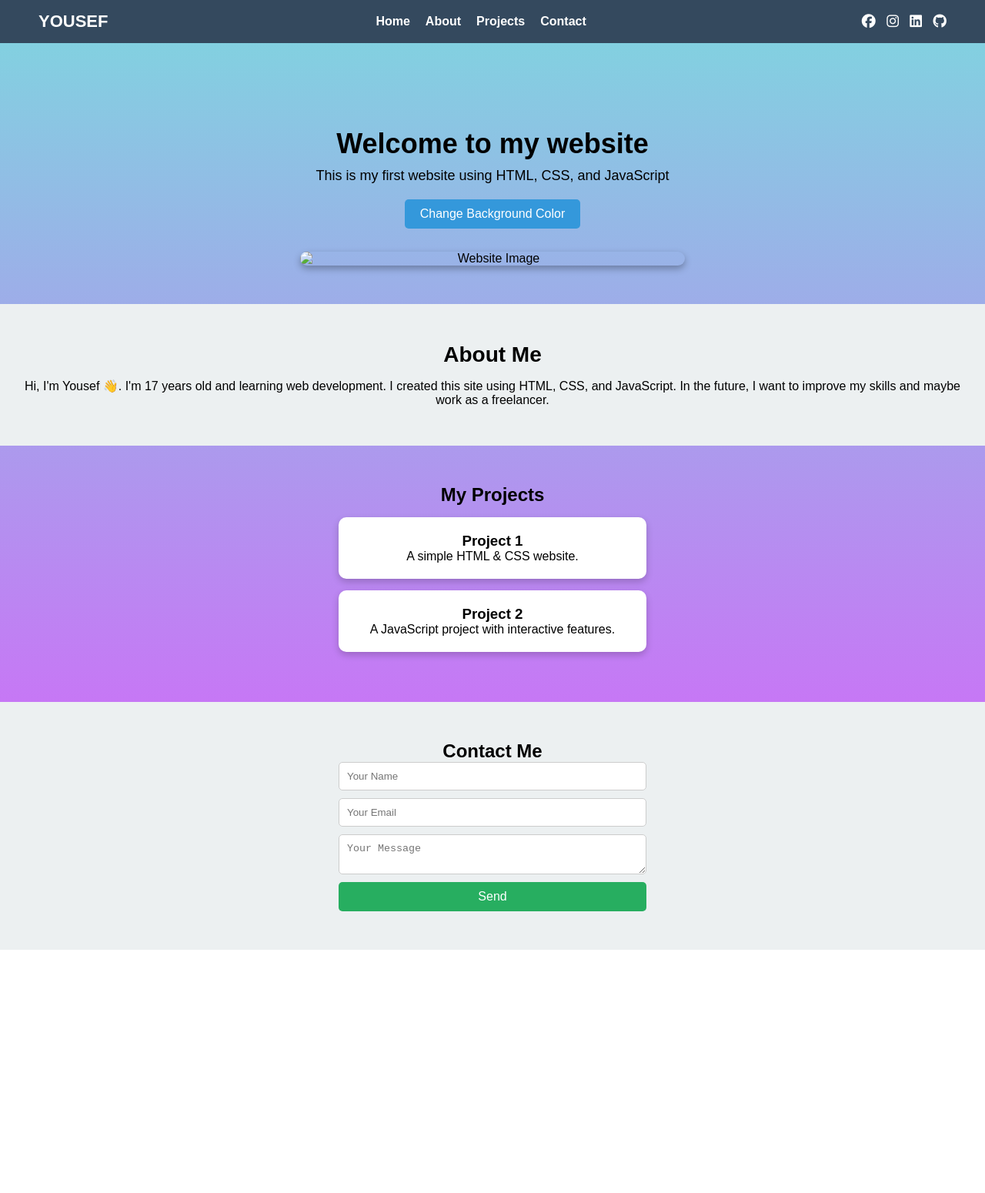
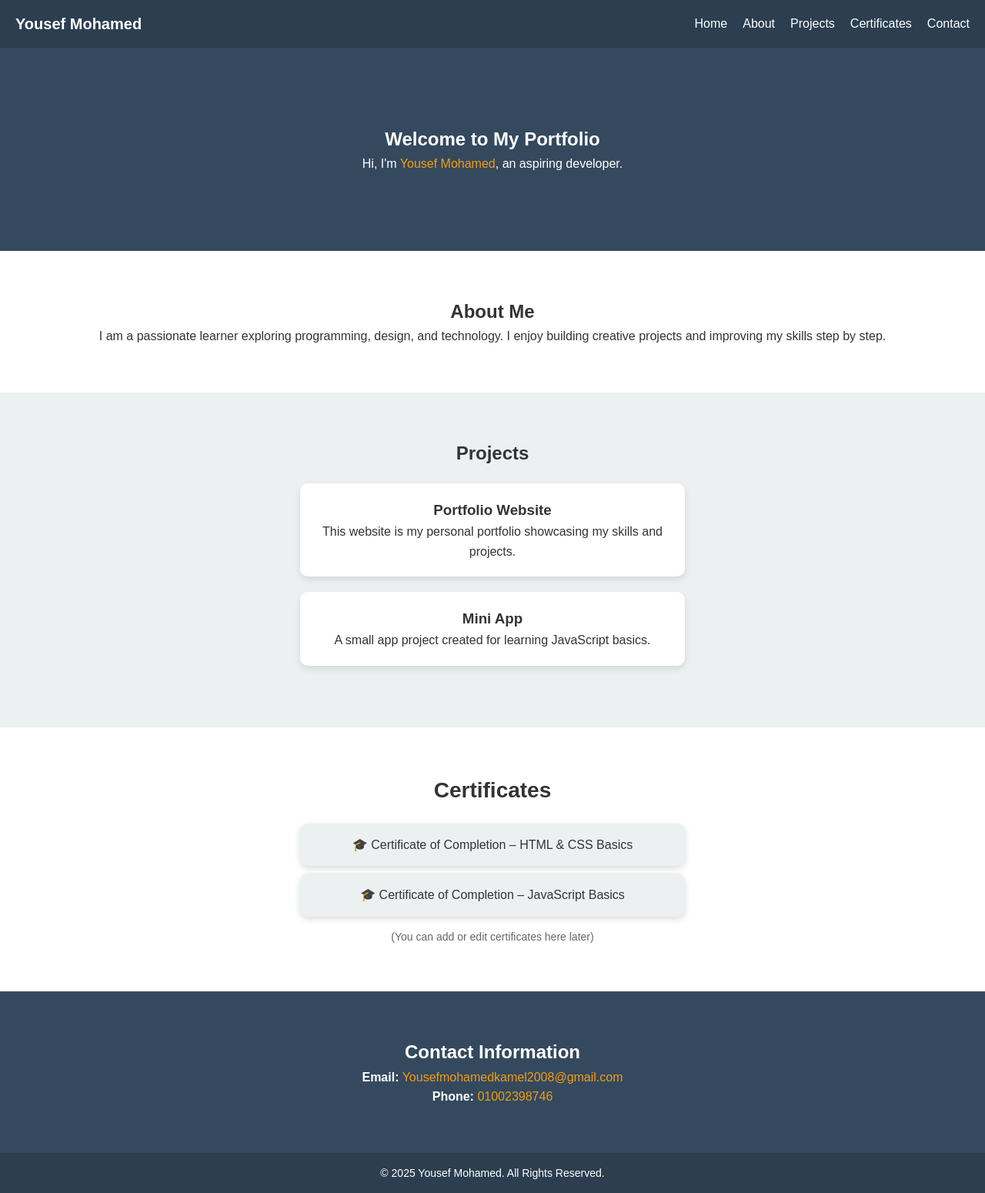
Before and after one commit to yousef2008Yy/MY-WEBSITE, a plain HTML site: page index.html in a window 1280 px wide. Shown: the whole page at 77% size. Before the commit the page ends 1234 px from the top, so only its background shows below. Drawn offline with Linux system fonts and the light colour scheme.

Commit message:
Add files via upload

```diff
--- a/index.html
+++ b/index.html
@@ -3,69 +3,71 @@
 <head>
   <meta charset="UTF-8">
   <meta name="viewport" content="width=device-width, initial-scale=1.0">
-  <title>Yousef Portfolio</title>
+  <title>Yousef Mohamed - Portfolio</title>
   <link rel="stylesheet" href="style.css">
 </head>
 <body>
   <!-- Navbar -->
   <nav class="navbar">
-    <div class="logo">YOUSEF</div>
+    <div class="logo">Yousef Mohamed</div>
     <ul class="nav-links">
       <li><a href="#home">Home</a></li>
       <li><a href="#about">About</a></li>
       <li><a href="#projects">Projects</a></li>
-      <li><a href="#contact">Contact</a></li>
+      <li><a href="#certificates">Certificates</a></li>
+      <li><a href="#contact-info">Contact</a></li>
     </ul>
-    <div class="social-icons">
-      <a href="#"><i class="fab fa-facebook"></i></a>
-      <a href="#"><i class="fab fa-instagram"></i></a>
-      <a href="#"><i class="fab fa-linkedin"></i></a>
-      <a href="#"><i class="fab fa-github"></i></a>
-    </div>
   </nav>
 
-  <!-- Hero Section -->
-  <section id="home" class="hero">
-    <h1>Welcome to my website</h1>
-    <p>This is my first website using HTML, CSS, and JavaScript</p>
-    <button onclick="changeBackground()">Change Background Color</button>
-    <div class="image-card">
-      <img src="your-image.jpg" alt="Website Image">
-    </div>
+  <!-- Home Section -->
+  <section id="home" class="home">
+    <h1>Welcome to My Portfolio</h1>
+    <p>Hi, I'm <span class="highlight">Yousef Mohamed</span>, an aspiring developer.</p>
   </section>
 
   <!-- About Section -->
   <section id="about" class="about">
     <h2>About Me</h2>
-    <p>Hi, I'm Yousef 👋. I'm 17 years old and learning web development. I created this site using HTML, CSS, and JavaScript. In the future, I want to improve my skills and maybe work as a freelancer.</p>
+    <p>I am a passionate learner exploring programming, design, and technology. I enjoy building creative projects and improving my skills step by step.</p>
   </section>
 
   <!-- Projects Section -->
   <section id="projects" class="projects">
-    <h2>My Projects</h2>
+    <h2>Projects</h2>
     <div class="project-card">
-      <h3>Project 1</h3>
-      <p>A simple HTML & CSS website.</p>
+      <h3>Portfolio Website</h3>
+      <p>This website is my personal portfolio showcasing my skills and projects.</p>
     </div>
     <div class="project-card">
-      <h3>Project 2</h3>
-      <p>A JavaScript project with interactive features.</p>
+      <h3>Mini App</h3>
+      <p>A small app project created for learning JavaScript basics.</p>
     </div>
   </section>
 
-  <!-- Contact Section -->
-  <section id="contact" class="contact">
-    <h2>Contact Me</h2>
-    <form>
-      <input type="text" placeholder="Your Name" required>
-      <input type="email" placeholder="Your Email" required>
-      <textarea placeholder="Your Message"></textarea>
-      <button type="submit">Send</button>
-    </form>
+  <!-- Certificates Section -->
+  <section id="certificates" class="certificates">
+    <h2>Certificates</h2>
+    <div class="certificate-card">
+      <p>🎓 Certificate of Completion – HTML & CSS Basics</p>
+    </div>
+    <div class="certificate-card">
+      <p>🎓 Certificate of Completion – JavaScript Basics</p>
+    </div>
+    <p class="note">(You can add or edit certificates here later)</p>
   </section>
 
-  <!-- Scripts -->
+  <!-- Contact Info Section -->
+  <section id="contact-info" class="contact-info">
+    <h2>Contact Information</h2>
+    <p><strong>Email:</strong> <a href="mailto:Yousefmohamedkamel2008@gmail.com">Yousefmohamedkamel2008@gmail.com</a></p>
+    <p><strong>Phone:</strong> <a href="tel:01002398746">01002398746</a></p>
+  </section>
+
+  <!-- Footer -->
+  <footer>
+    <p>© 2025 Yousef Mohamed. All Rights Reserved.</p>
+  </footer>
+
   <script src="script.js"></script>
-  <script src="https://kit.fontawesome.com/a076d05399.js" crossorigin="anonymous"></script>
 </body>
 </html>
--- a/script.js
+++ b/script.js
@@ -1,12 +1,9 @@
-// تغيير لون الخلفية
-function changeBackground() {
-  const colors = ["#7ed6df", "#e056fd", "#ff7979", "#badc58", "#f9ca24", "#22a6b3"];
-  const randomColor = colors[Math.floor(Math.random() * colors.length)];
-  document.body.style.background = randomColor;
-}
-
-// Contact Form (تجريبي - مش بيرسل فعلياً)
-document.querySelector("form").addEventListener("submit", function(e) {
-  e.preventDefault();
-  alert("شكراً على رسالتك! 🚀");
+// Smooth scroll for nav links
+document.querySelectorAll('.nav-links a').forEach(anchor => {
+  anchor.addEventListener('click', function(e) {
+    e.preventDefault();
+    document.querySelector(this.getAttribute('href')).scrollIntoView({
+      behavior: 'smooth'
+    });
+  });
 });
--- a/style.css
+++ b/style.css
@@ -1,150 +1,132 @@
-/* Reset */
+/* General Styles */
 * {
   margin: 0;
   padding: 0;
   box-sizing: border-box;
+  font-family: Arial, sans-serif;
 }
 
 body {
-  font-family: Arial, sans-serif;
-  background: linear-gradient(to bottom, #7ed6df, #e056fd);
-  text-align: center;
+  line-height: 1.6;
+  background: #f4f4f9;
+  color: #333;
 }
 
 /* Navbar */
 .navbar {
+  background: #2c3e50;
+  color: white;
+  padding: 15px 20px;
   display: flex;
   justify-content: space-between;
   align-items: center;
-  padding: 15px 50px;
+  position: sticky;
+  top: 0;
+  z-index: 1000;
+}
+
+.navbar .logo {
+  font-size: 20px;
+  font-weight: bold;
+}
+
+.navbar .nav-links {
+  list-style: none;
+  display: flex;
+}
+
+.navbar .nav-links li {
+  margin-left: 20px;
+}
+
+.navbar .nav-links a {
+  text-decoration: none;
+  color: white;
+  transition: color 0.3s;
+}
+
+.navbar .nav-links a:hover {
+  color: #f39c12;
+}
+
+/* Sections */
+section {
+  padding: 60px 20px;
+  text-align: center;
+}
+
+.home {
+  background: #34495e;
+  color: white;
+  padding: 100px 20px;
+}
+
+.home .highlight {
+  color: #f39c12;
+}
+
+.about {
+  background: #fff;
+}
+
+.projects {
+  background: #ecf0f1;
+}
+
+.project-card {
+  background: white;
+  margin: 20px auto;
+  padding: 20px;
+  max-width: 500px;
+  border-radius: 10px;
+  box-shadow: 0 4px 8px rgba(0,0,0,0.1);
+}
+
+/* Certificates */
+.certificates {
+  background: #fff;
+}
+
+.certificates h2 {
+  margin-bottom: 20px;
+  font-size: 28px;
+}
+
+.certificate-card {
+  background: #ecf0f1;
+  margin: 10px auto;
+  padding: 15px;
+  max-width: 500px;
+  border-radius: 10px;
+  box-shadow: 0 3px 8px rgba(0,0,0,0.15);
+}
+
+.note {
+  margin-top: 15px;
+  font-size: 14px;
+  color: #666;
+}
+
+/* Contact Info */
+.contact-info {
   background: #34495e;
   color: white;
 }
 
-.logo {
-  font-size: 22px;
-  font-weight: bold;
+.contact-info a {
+  color: #f39c12;
+  text-decoration: none;
 }
 
-.nav-links {
-  list-style: none;
-  display: flex;
-  gap: 20px;
+.contact-info a:hover {
+  text-decoration: underline;
 }
 
-.nav-links li a {
-  text-decoration: none;
+/* Footer */
+footer {
+  background: #2c3e50;
   color: white;
-  font-weight: bold;
+  text-align: center;
+  padding: 15px;
+  font-size: 14px;
 }
-
-.nav-links li a:hover {
-  color: #f39c12;
-}
-
-.social-icons a {
-  color: white;
-  margin-left: 10px;
-  font-size: 18px;
-}
-
-.social-icons a:hover {
-  color: #f39c12;
-}
-
-/* Hero */
-.hero {
-  margin-top: 60px;
-  padding: 50px 20px;
-}
-
-.hero h1 {
-  font-size: 36px;
-  color: black;
-}
-
-.hero p {
-  font-size: 18px;
-  margin: 10px 0 20px;
-  color: black;
-}
-
-button {
-  padding: 10px 20px;
-  font-size: 16px;
-  background: #3498db;
-  border: none;
-  border-radius: 5px;
-  color: white;
-  cursor: pointer;
-}
-
-button:hover {
-  background: #2980b9;
-}
-
-/* Image */
-.image-card {
-  margin-top: 30px;
-  display: flex;
-  justify-content: center;
-}
-
-.image-card img {
-  width: 500px;
-  border-radius: 15px;
-  box-shadow: 0 4px 10px rgba(0,0,0,0.3);
-}
-
-/* About */
-.about {
-  padding: 50px 20px;
-  background: #ecf0f1;
-}
-
-.about h2 {
-  font-size: 28px;
-  margin-bottom: 15px;
-}
-
-/* Projects */
-.projects {
-  padding: 50px 20px;
-}
-
-.project-card {
-  background: #fff;
-  margin: 15px auto;
-  padding: 20px;
-  max-width: 400px;
-  border-radius: 10px;
-  box-shadow: 0 4px 10px rgba(0,0,0,0.2);
-}
-
-/* Contact */
-.contact {
-  padding: 50px 20px;
-  background: #ecf0f1;
-}
-
-.contact form {
-  max-width: 400px;
-  margin: auto;
-  display: flex;
-  flex-direction: column;
-  gap: 10px;
-}
-
-.contact input, .contact textarea {
-  padding: 10px;
-  border: 1px solid #ccc;
-  border-radius: 5px;
-}
-
-.contact button {
-  background: #27ae60;
-}
-
-.contact button:hover {
-  background: #219150;
-}
```
